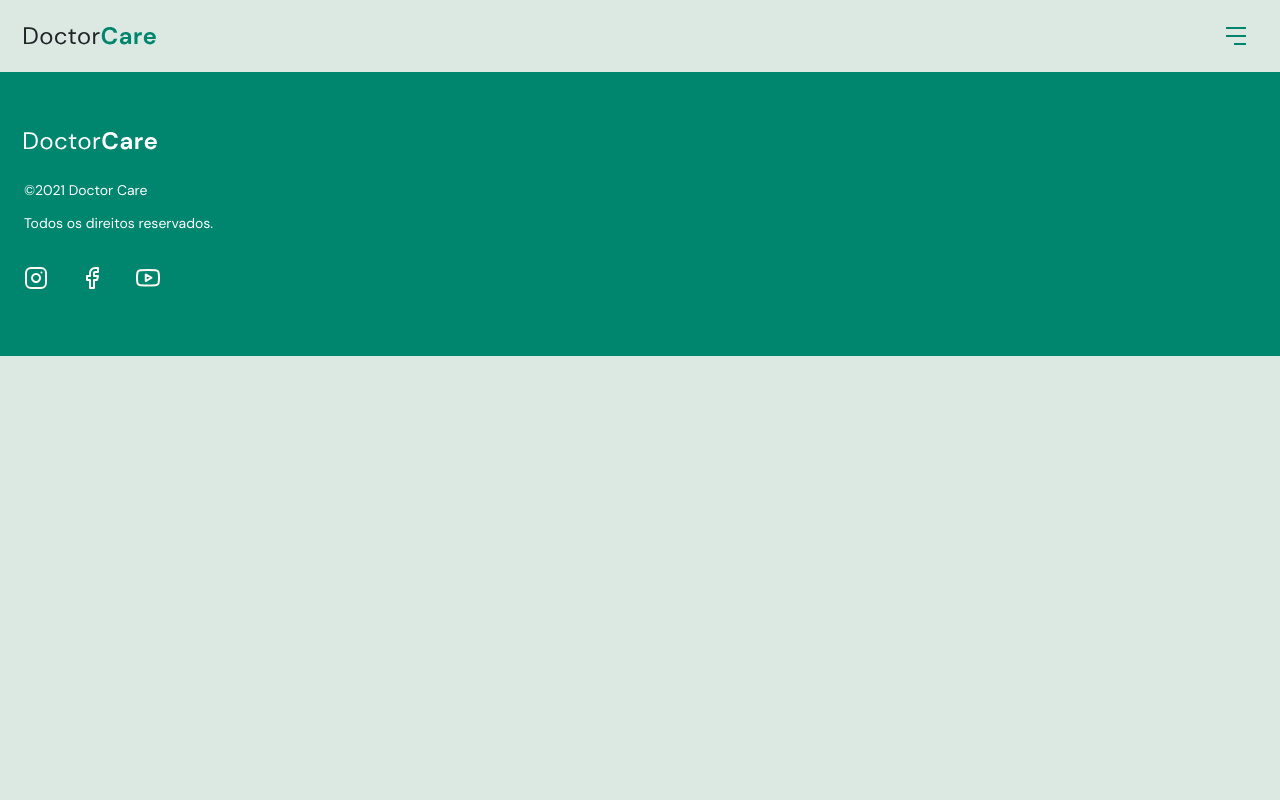
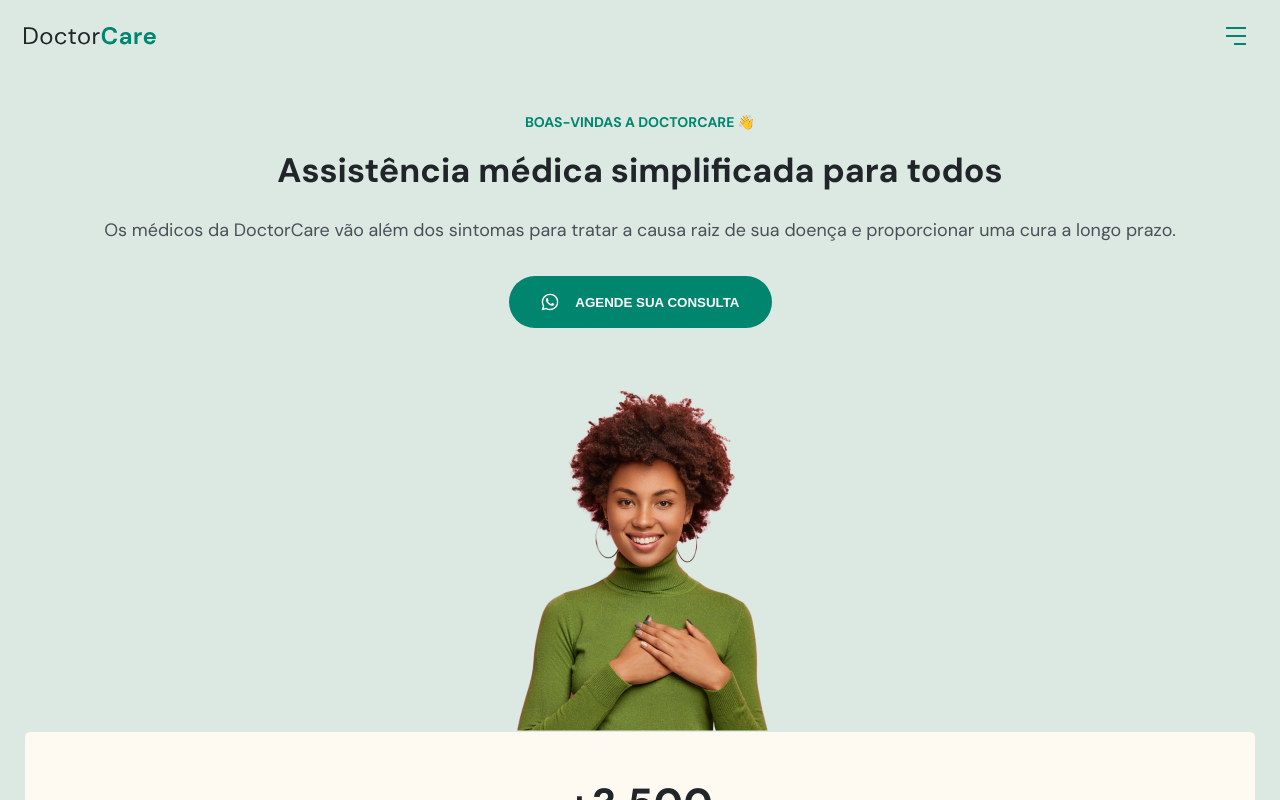
Before and after one commit to DeeSouza/doctor-care-frontend, a React (Vite) app: page /doctor-care-frontend in a window 1280 px wide. Shown: the top 800 px of the page. Built offline with nearby package versions, Linux system fonts and the light colour scheme.

Commit message:
changed routes home

```diff
--- a/src/routes/index.tsx
+++ b/src/routes/index.tsx
@@ -4,7 +4,7 @@ import Home from "../pages/Home";
 const WebRoutes = () => (
   <BrowserRouter>
     <Routes>
-      <Route path="/" element={<Home />} />
+      <Route path="/doctor-care-frontend" element={<Home />} />
     </Routes>
   </BrowserRouter>
 );
```
